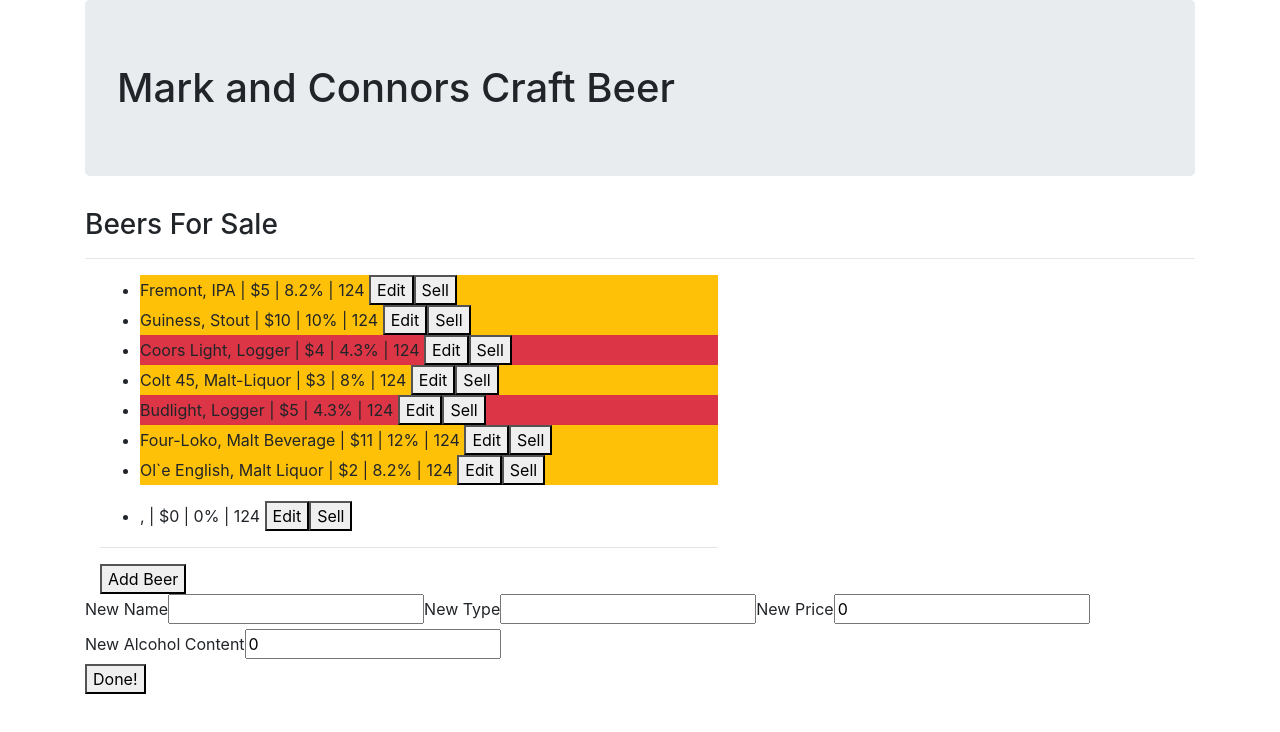
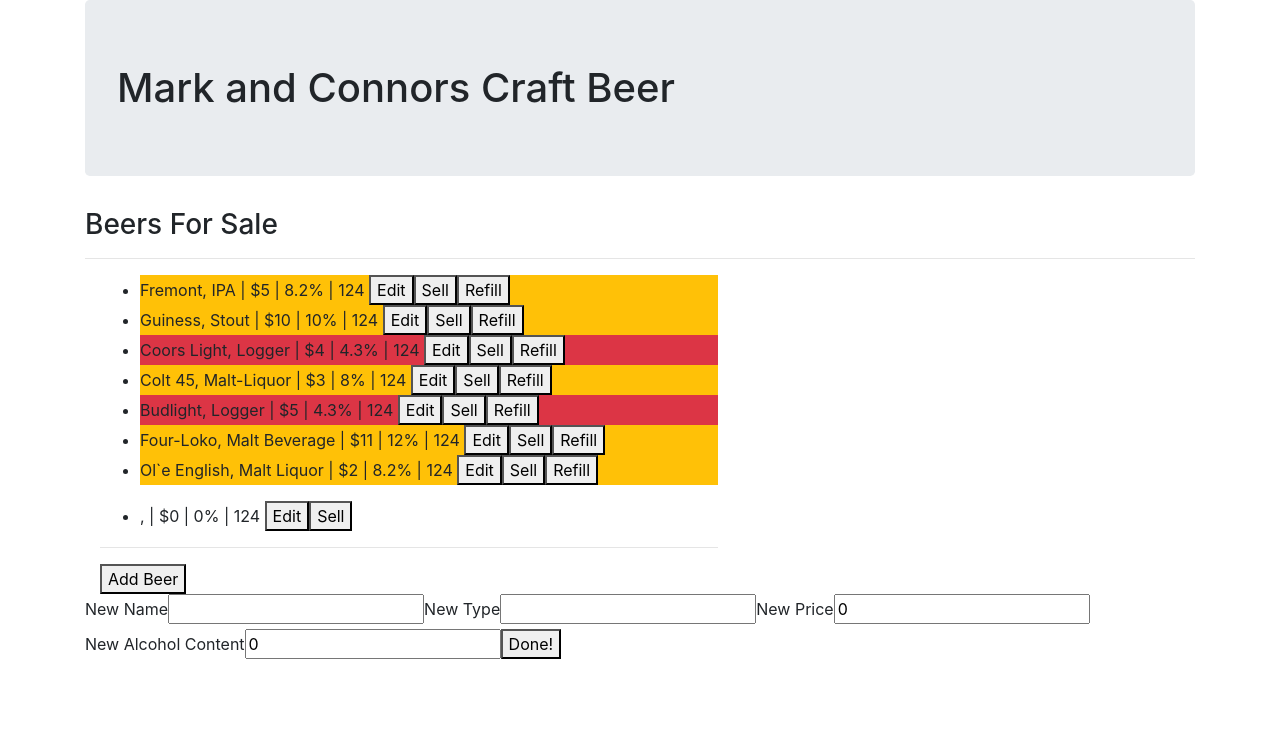
Before and after one commit to Connor85/TapHouse, an Angular app: page / in a window 1280 px wide. Shown: the top 732 px of the page. Built offline with nearby package versions, Linux system fonts and the light colour scheme.

Commit message:
add keg refill

```diff
--- a/src/app/app.component.html
+++ b/src/app/app.component.html
@@ -9,6 +9,7 @@
         {{currentBeer.type}} | ${{currentBeer.price}} | {{currentBeer.alcoholContent}}% | {{currentBeer.pintsLeft}}
         <button (click)="editBeer(currentBeer)"> Edit </button>
     <button (click)="sellBeer(currentBeer)"> Sell</button>
+    <button (click)="kegRefill(currentBeer)">Refill</button>
       </li>
     </ul>
     <ul>
@@ -44,6 +45,7 @@
       <input [(ngModel)]="newBeer.price">
       <label>New Alcohol Content</label>
       <input [(ngModel)]="newBeer.alcoholContent">
+      <button (click)="finishedEditing()">Done!</button>
     </div>
-    <button (click)="finishedEditing()">Done!</button>
+
   </div>
--- a/src/app/app.component.ts
+++ b/src/app/app.component.ts
@@ -35,8 +35,6 @@
     this.selectedBeer= clickedBeer;
   }
 
-  // pintsLeft = 124;
-
   sellBeer(beer:Beer){
      beer.pintsLeft -= 1;
   }
@@ -52,6 +50,8 @@
      return "bg-danger";
   }
 
-
+  kegRefill(beer:Beer){
+    beer.pintsLeft = 124;
+  }
 
 }
```
